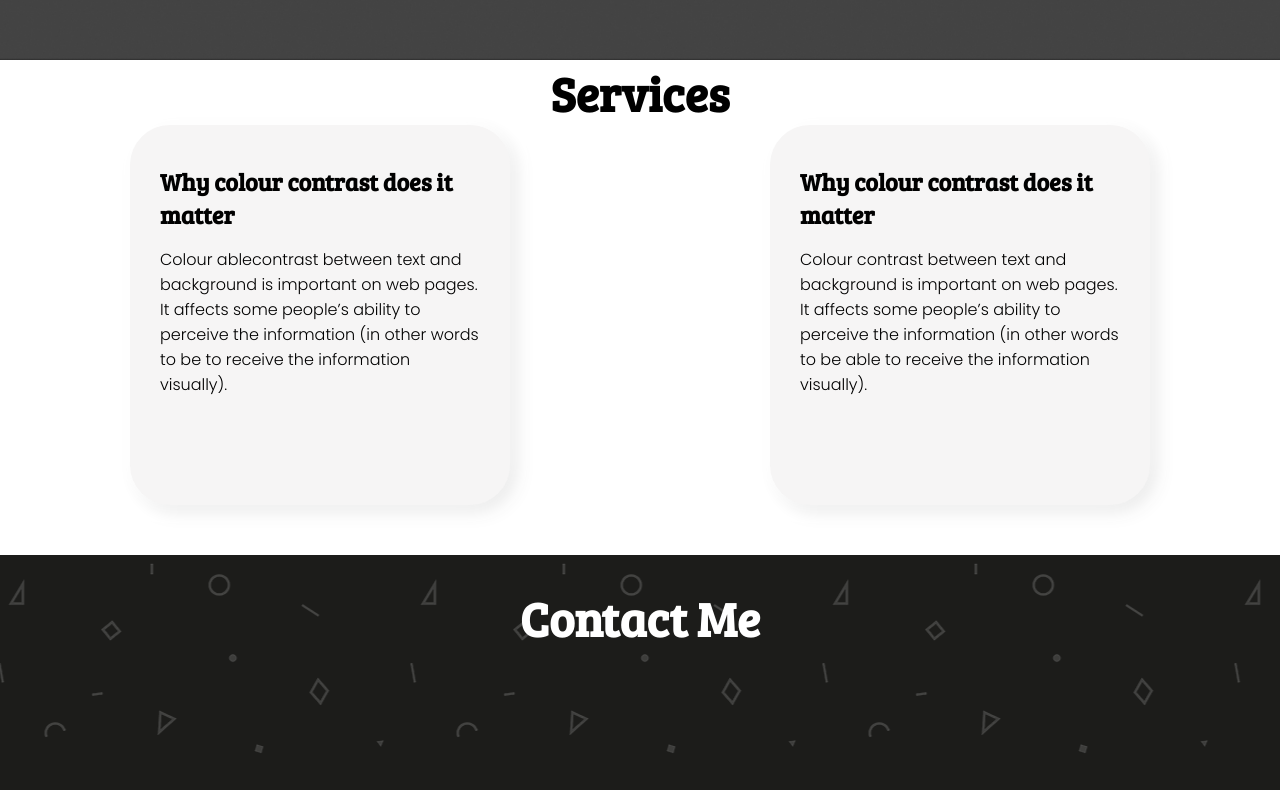
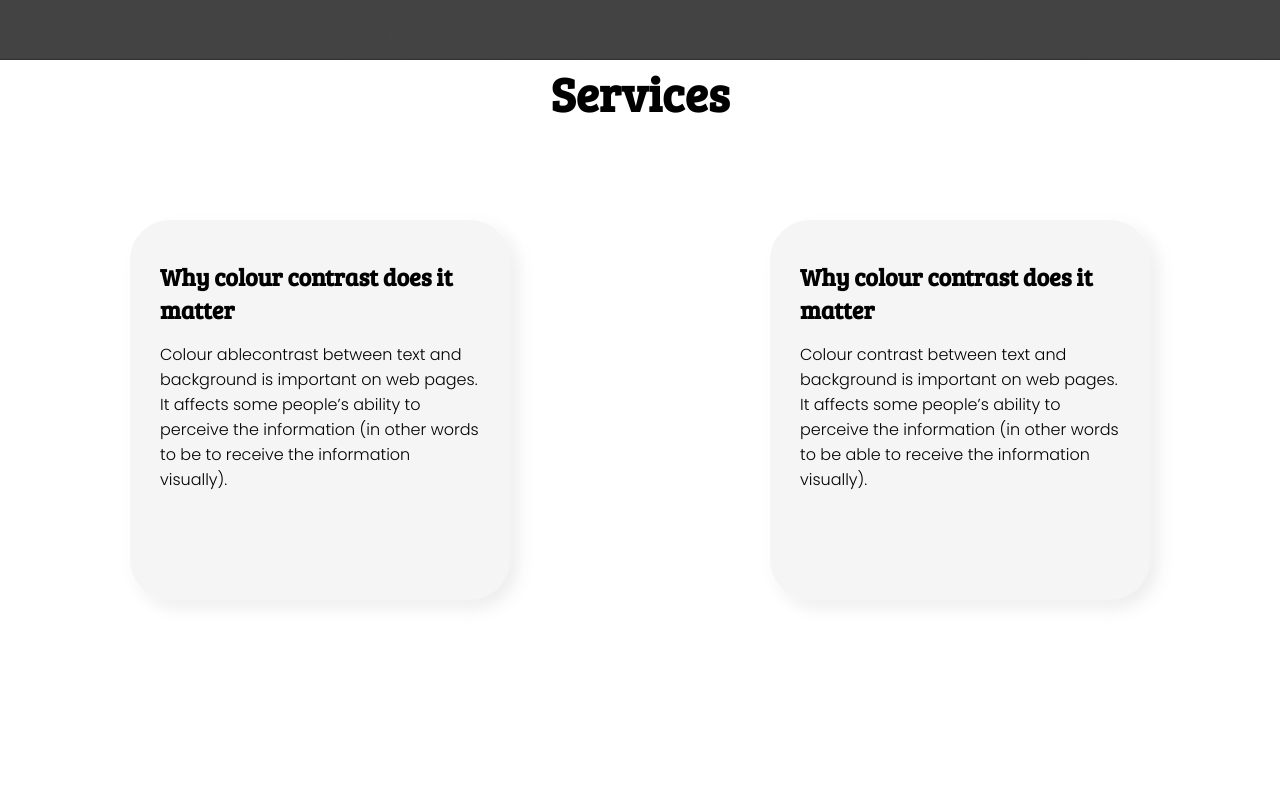
Before and after one commit to alok27a/websiteTemp, a plain HTML site: page index.html in a window 1280 px wide. Shown: the part 740-1530 px from the top of the page. Drawn offline with Linux system fonts and the light colour scheme.

Commit message:
Services height good

```diff
--- a/CSS/style.css
+++ b/CSS/style.css
@@ -55,14 +55,14 @@ p {
   flex-wrap: wrap;
   justify-content: center;
   justify-content: space-around;
-
+  height: 100vh;
 }
 .box {
   width: 320px;
   height: 300px;
   padding: 40px 30px;
   background: #f6f5f5;
-  margin: 0px;
+  margin: 95px;
   border-radius: 40px;
   box-shadow: -6px -6px 20px rgba(255, 255, 255, 1),
     6px 6px 20px rgba(0, 0, 0, 0.1);
```
